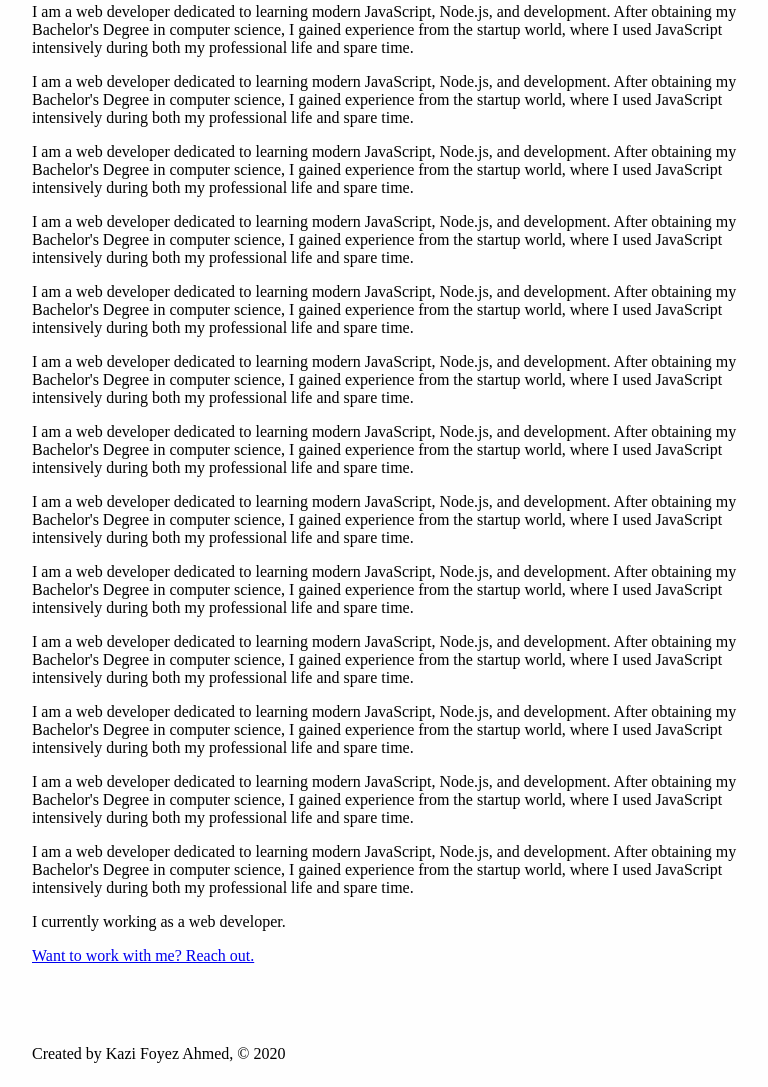
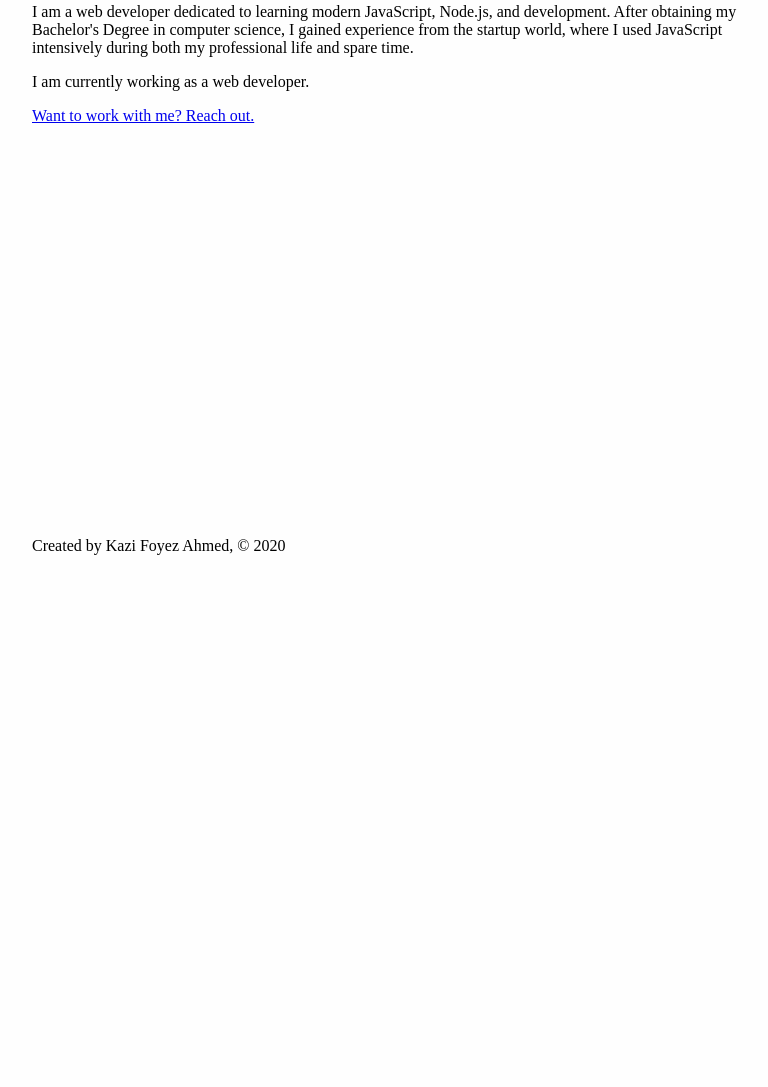
Before and after one commit to foyez/gatsby-blog, a Gatsby site: page /me in a window 1280 px wide. Shown: the part 237-1324 px from the top of the page, without its empty margins (233-1001 px from the left). After the commit the page ends 816 px from the top, so only its background shows below. Built offline with nearby package versions, Linux system fonts and the light colour scheme; Gatsby itself is replaced by a stand-in of ours.

Commit message:
Update me.js

```diff
--- a/src/pages/me.js
+++ b/src/pages/me.js
@@ -9,19 +9,7 @@ const AboutPage = () => (
     <Head title="About" />
     <h1>About Me</h1>
     <p>I am a web developer dedicated to learning modern JavaScript, Node.js, and development. After obtaining my Bachelor's Degree in computer science, I gained experience from the startup world, where I used JavaScript intensively during both my professional life and spare time.</p>
-    <p>I am a web developer dedicated to learning modern JavaScript, Node.js, and development. After obtaining my Bachelor's Degree in computer science, I gained experience from the startup world, where I used JavaScript intensively during both my professional life and spare time.</p>
-    <p>I am a web developer dedicated to learning modern JavaScript, Node.js, and development. After obtaining my Bachelor's Degree in computer science, I gained experience from the startup world, where I used JavaScript intensively during both my professional life and spare time.</p>
-    <p>I am a web developer dedicated to learning modern JavaScript, Node.js, and development. After obtaining my Bachelor's Degree in computer science, I gained experience from the startup world, where I used JavaScript intensively during both my professional life and spare time.</p>
-    <p>I am a web developer dedicated to learning modern JavaScript, Node.js, and development. After obtaining my Bachelor's Degree in computer science, I gained experience from the startup world, where I used JavaScript intensively during both my professional life and spare time.</p>
-    <p>I am a web developer dedicated to learning modern JavaScript, Node.js, and development. After obtaining my Bachelor's Degree in computer science, I gained experience from the startup world, where I used JavaScript intensively during both my professional life and spare time.</p>
-    <p>I am a web developer dedicated to learning modern JavaScript, Node.js, and development. After obtaining my Bachelor's Degree in computer science, I gained experience from the startup world, where I used JavaScript intensively during both my professional life and spare time.</p>
-    <p>I am a web developer dedicated to learning modern JavaScript, Node.js, and development. After obtaining my Bachelor's Degree in computer science, I gained experience from the startup world, where I used JavaScript intensively during both my professional life and spare time.</p>
-    <p>I am a web developer dedicated to learning modern JavaScript, Node.js, and development. After obtaining my Bachelor's Degree in computer science, I gained experience from the startup world, where I used JavaScript intensively during both my professional life and spare time.</p>
-    <p>I am a web developer dedicated to learning modern JavaScript, Node.js, and development. After obtaining my Bachelor's Degree in computer science, I gained experience from the startup world, where I used JavaScript intensively during both my professional life and spare time.</p>
-    <p>I am a web developer dedicated to learning modern JavaScript, Node.js, and development. After obtaining my Bachelor's Degree in computer science, I gained experience from the startup world, where I used JavaScript intensively during both my professional life and spare time.</p>
-    <p>I am a web developer dedicated to learning modern JavaScript, Node.js, and development. After obtaining my Bachelor's Degree in computer science, I gained experience from the startup world, where I used JavaScript intensively during both my professional life and spare time.</p>
-    <p>I am a web developer dedicated to learning modern JavaScript, Node.js, and development. After obtaining my Bachelor's Degree in computer science, I gained experience from the startup world, where I used JavaScript intensively during both my professional life and spare time.</p>
-    <p>I currently working as a web developer.</p>
+    <p>I am currently working as a web developer.</p>
     <p>
       <Link to='/contact'>Want to work with me? Reach out.</Link>
     </p>
```
